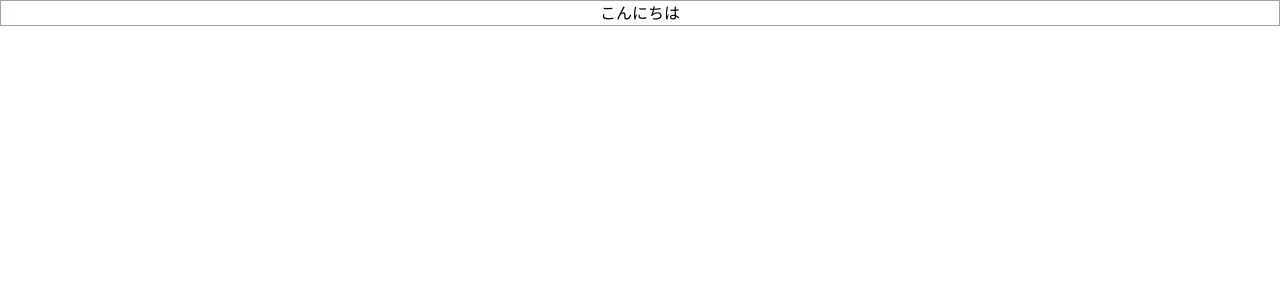
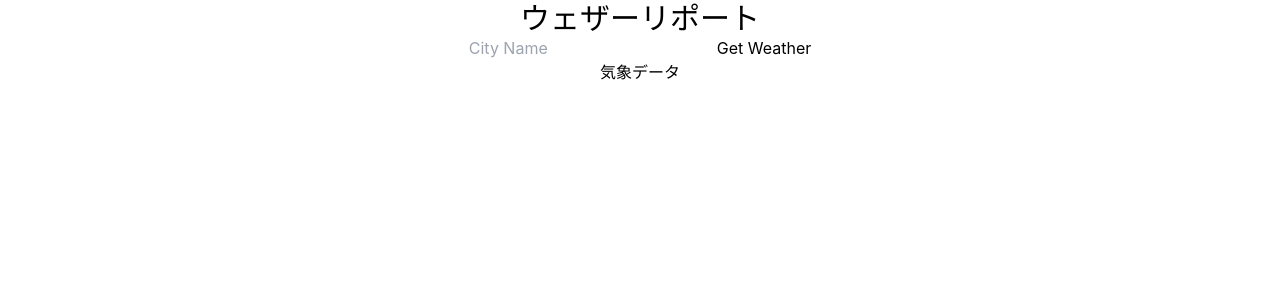
Before and after one commit to solness88/react-typescript-weather-app, a React (Create React App) app: page / in a window 1280 px wide. Shown: the top 300 px of the page. Built offline with nearby package versions, Linux system fonts and the light colour scheme.

Commit message:
set types for 'setCity' and 'setResults'

```diff
--- a/package.json
+++ b/package.json
@@ -3,6 +3,7 @@
   "version": "0.1.0",
   "private": true,
   "dependencies": {
+    "@headlessui/react": "^1.6.1",
     "@testing-library/jest-dom": "^5.16.4",
     "@testing-library/react": "^13.2.0",
     "@testing-library/user-event": "^13.5.0",
--- a/src/App.tsx
+++ b/src/App.tsx
@@ -1,11 +1,42 @@
 import React from 'react';
-import logo from './logo.svg';
+import { useState } from 'react';
+import Title from './components/Title';
+import Form from './components/Form';
+import Results from './components/Results';
 import './App.css';
 
+type ResultsStateType = {
+  country: string,
+  cityName: string,
+  temperature: string,
+  conditionText: string,
+  icon: string
+}
+
 function App() {
+
+  const [city, setCity] = useState<string>("");
+
+  const [results, setResults] = useState<ResultsStateType>({
+    country: "",
+    cityName: "",
+    temperature: "",
+    conditionText: "",
+    icon: "",
+  });
+
+  const getWeather = (e: any) => {
+    e.preventDefault();
+    fetch("http://api.weatherapi.com/v1/current.json?key=3204271950ce4cdabe355332222304&q=London&aqi=no")
+      .then(res => res.json())
+      .then(data => console.log(data))
+  }
+
   return (
     <div className="App">
-      <div className='border border-gray-400'>こんにちは</div>
+      <Title />
+      <Form setCity={setCity} getWeather={getWeather} />
+      <Results />
     </div>
   );
 }
--- /dev/null
+++ b/src/components/Form.tsx
@@ -0,0 +1,15 @@
+type FormsPropsType = {
+  setCity: React.Dispatch<React.SetStateAction<string>>
+  getWeather: (e: any) => void
+}
+
+const Form = (props: FormsPropsType) => {
+  return (
+    <form>
+      <input type="text" name="city" placeholder="City Name" onChange={e => props.setCity(e.target.value)} />
+      <button type="submit" onClick={props.getWeather}>Get Weather</button>
+    </form>
+  );
+};
+
+export default Form;
--- /dev/null
+++ b/src/components/Results.tsx
@@ -0,0 +1,7 @@
+const Results = () => {
+  return (
+    <h1 className="">気象データ</h1>
+  );
+};
+
+export default Results;
--- /dev/null
+++ b/src/components/Title.tsx
@@ -0,0 +1,7 @@
+const Title = () => {
+  return (
+    <div className="text-3xl font-serif">ウェザーリポート</div>
+  );
+};
+
+export default Title;
```
Also changed, not shown: 1 other file (tests, documents, lock files or other folders).
